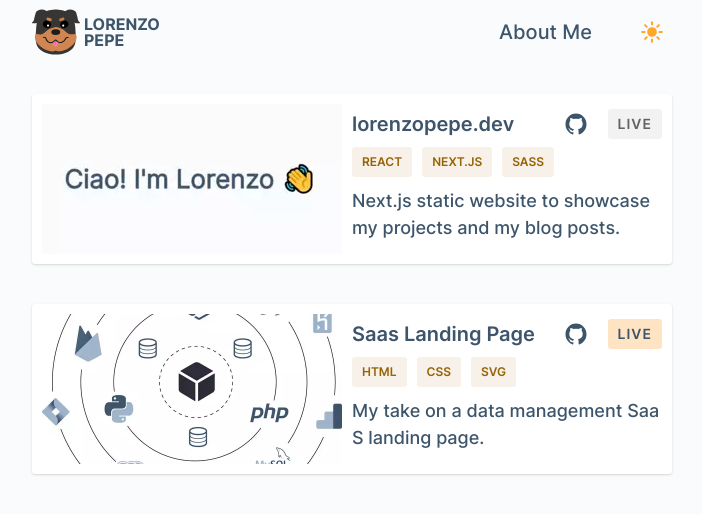
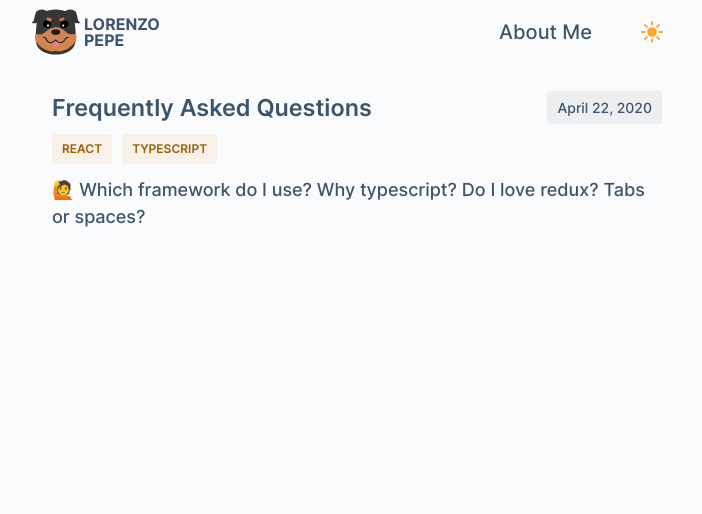
Before and after one commit to eg377/lorenzopepe, a Next.js app: page / in a window 1280 px wide. Shown: the top 514 px of the page, without its empty margins (288-990 px from the left). Built offline with nearby package versions, Linux system fonts and the light colour scheme.

Commit message:
converted to typescript

```diff
--- a/pages/_app.js
+++ b/pages/_app.tsx
@@ -1,3 +1,4 @@
+import { AppProps } from "next/app";
 import { MDXProvider } from "@mdx-js/react";
 import { useRouter } from "next/router";
 import { Navbar } from "../Components/Navbar";
@@ -7,13 +8,15 @@ import { getSection } from "../utils/paths";
 import "../styles/main.scss";
 
 const components = {
-	code: (props) => <CodeBlock {...props} />,
+	code: (props: any) => <CodeBlock {...props} />,
 	// blockquote: (props) => console.log(props),
 };
 
-const App = ({ Component, pageProps }) => {
+const App = ({ Component, pageProps }: AppProps) => {
 	const router = useRouter();
 	const section = getSection(router.pathname);
+
+	console.log(pageProps);
 	return (
 		<MDXProvider components={components}>
 			{section !== "missing" && <Navbar section={section} />}
--- a/pages/index.js
+++ /dev/null
@@ -1,54 +0,0 @@
-import { Fragment } from "react";
-import Head from "next/head";
-import { PortfolioProject } from "../Components/PortfolioProject";
-
-const Portfolio = () => {
-	return (
-		<Fragment>
-			<Head>
-				<meta name="description" content="Lorenzo Pepe Portfolio" />
-				<title>Portfolio</title>
-			</Head>
-			<PortfolioProject
-				imgAlt="A screen of my portfolio about section"
-				smSrc="images/lorenzopepe-sm_1x.webp 1x, images/lorenzopepe-sm_2x.webp 2x"
-				mdSrc="images/lorenzopepe-md_1x.webp 1x, images/lorenzopepe-md_2x.webp 2x"
-				fallback="images/lorenzopepe-sm_1x.png, images/lorenzopepe-sm_2x.png,"
-				repo="https://github.com/lorenzored98/lorenzopepe"
-				href=""
-				tags={["react", "next.js", "sass"]}
-				title="lorenzopepe.dev"
-			>
-				Next.js static website to showcase my projects and my blog
-				posts.
-			</PortfolioProject>
-			{/* <PortfolioProject
-				imgAlt="Discord Logo"
-				smSrc="images/DISC_LOGO-sm_1x.webp 1x, images/DISC_LOGO-sm_2x.webp 2x"
-				mdSrc="images/DISC_LOGO-md_1x.webp 1x, images/DISC_LOGO-md_2x.webp 2x"
-				fallback="images/DISC_LOGO-sm_1x.png, images/DISC_LOGO-sm_2x.png,"
-				repo="https://github.com/lorenzored98/DiscordBot"
-				href=""
-				tags={["node.js", "api"]}
-				title="Discord Bot"
-			>
-				Using the Discord API to build a bot.
-			</PortfolioProject>*/}
-
-			<PortfolioProject
-				imgAlt="A screen of a SaaS landing page"
-				smSrc="images/data-saas-sm_2x.webp 1x, images/data-saas-sm_2x.webp 2x"
-				mdSrc="images/data-saas-md_1x.webp 1x, images/data-saas-md_2x.webp 2x"
-				fallback="images/data-saas-sm_1x.png, images/data-saas-sm_2x.png,"
-				repo="https://github.com/lorenzored98/landing-page-saas/tree/master"
-				href="https://lorenzored98.github.io/landing-page-saas/"
-				tags={["HTML", "Css", "Svg"]}
-				title="Saas Landing Page"
-			>
-				My take on a data management SaaS landing page.
-			</PortfolioProject>
-		</Fragment>
-	);
-};
-
-export default Portfolio;
--- a/pages/blog.js
+++ b/pages/index.tsx
@@ -1,8 +1,9 @@
+import Head from "next/head";
+import { GetStaticProps } from "next";
+import { Fragment } from "react";
 import { PostPreview } from "../Components/Blog/PostPreview";
 import { extractMetadata } from "../utils/extractMetadata";
 import { timestampToDate } from "../utils/timestampToDate";
-import Head from "next/head";
-import { Fragment } from "react";
 
 const BlogList = ({ postsData }) => {
 	return (
@@ -30,7 +31,7 @@ const BlogList = ({ postsData }) => {
 
 export default BlogList;
 
-export const getStaticProps = async () => {
+export const getStaticProps: GetStaticProps = async () => {
 	const postsData = await extractMetadata();
 
 	return {
```
Also changed, not shown: pages/404.tsx (renamed from pages/404.js), pages/_document.tsx (renamed from pages/_document.js), pages/about.tsx (renamed from pages/about.js).
